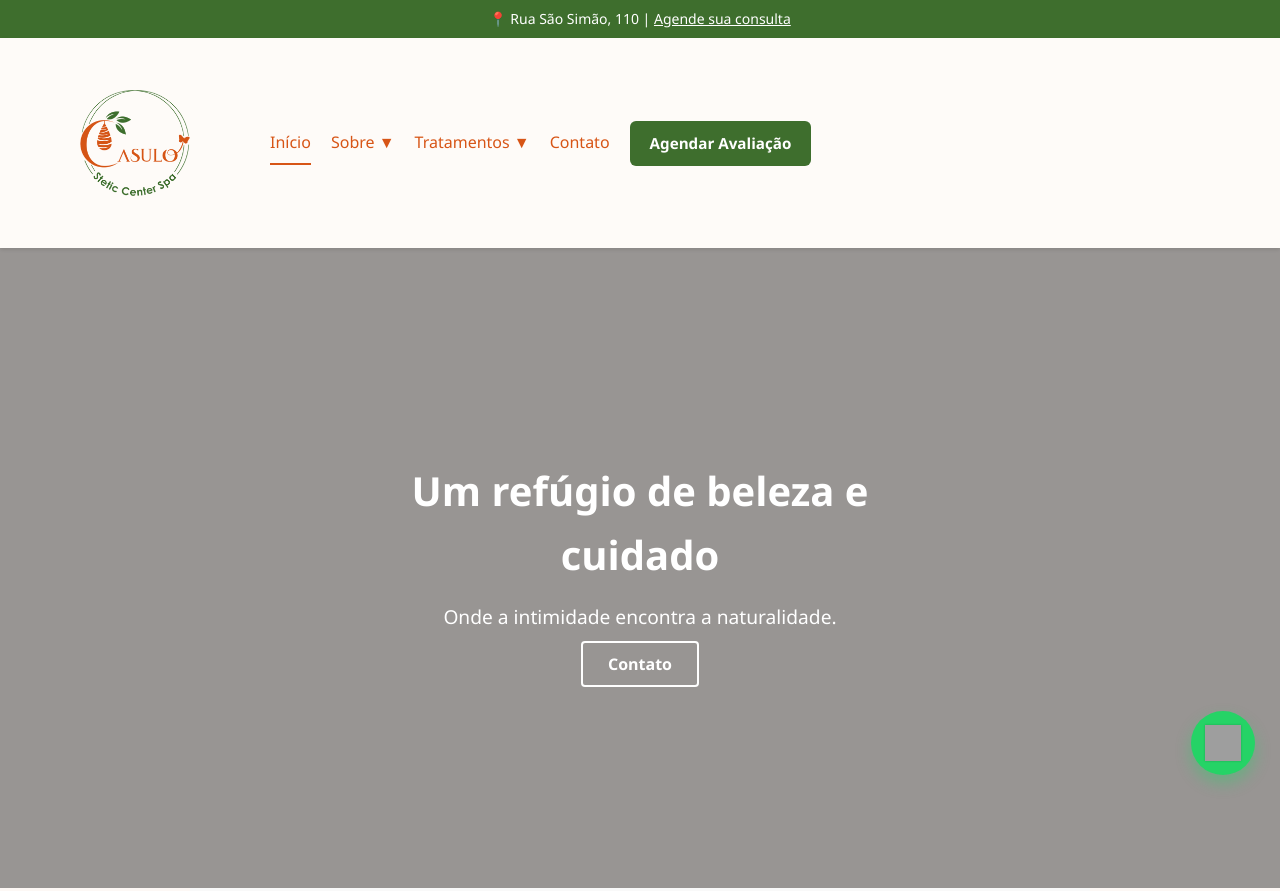
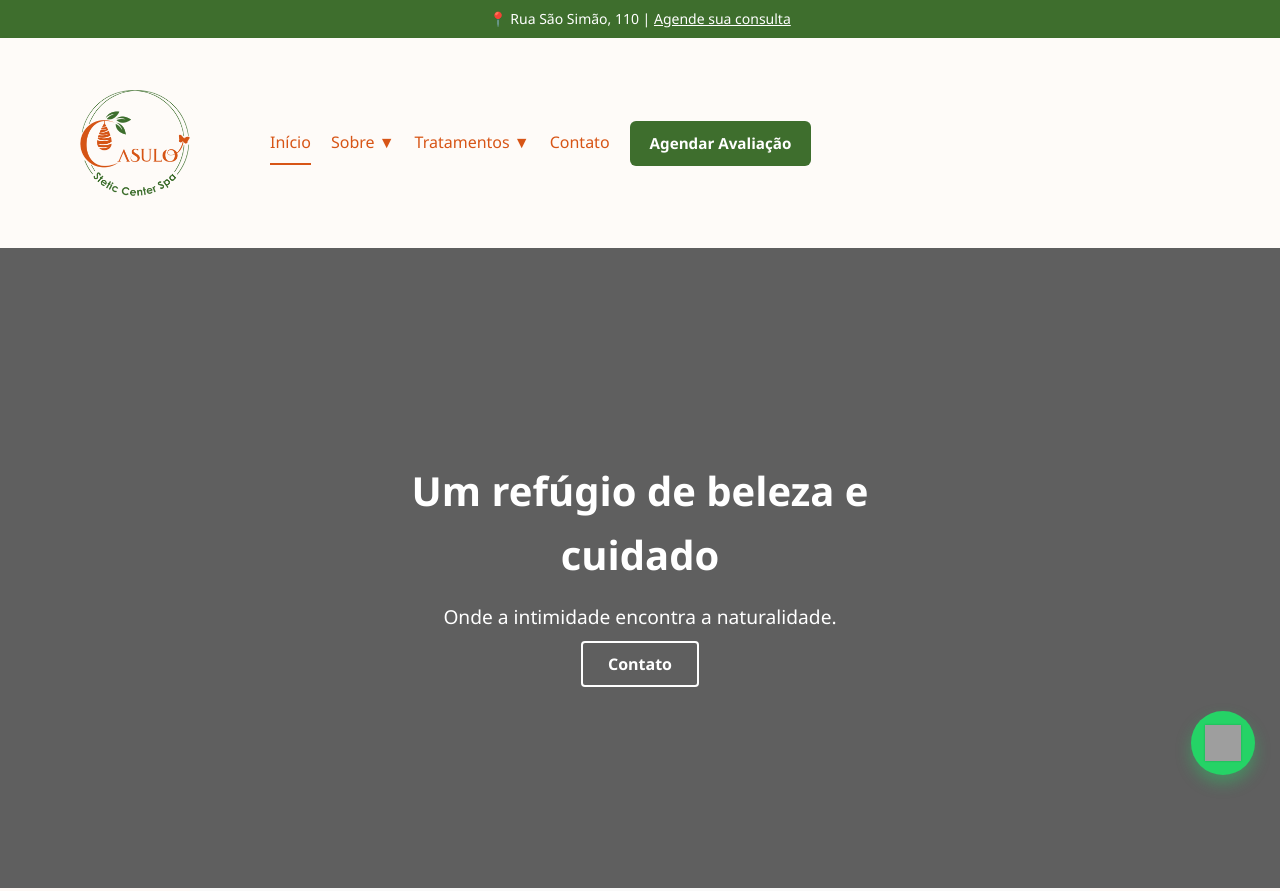
Before and after one commit to dodosantosbr/casulocenter, a plain HTML site: page index.html in a window 1280 px wide. Shown: the top 891 px of the page. Drawn offline with Linux system fonts and the light colour scheme; the site is published under a folder, as on GitHub Pages, so addresses that start at the root find nothing; grey boxes are pictures that could not be loaded.

Commit message:
Update estilo.css

```diff
--- a/src/css/estilo.css
+++ b/src/css/estilo.css
@@ -147,7 +147,7 @@ body {
   display: flex;
   justify-content: center;
   align-items: center;
-  background-image: url("/src/img/fundobg1.png");
+  background-image: url("../img/fundobg1.png");
   background-position: center;
   background-size: cover;
   color: #fff;
```
